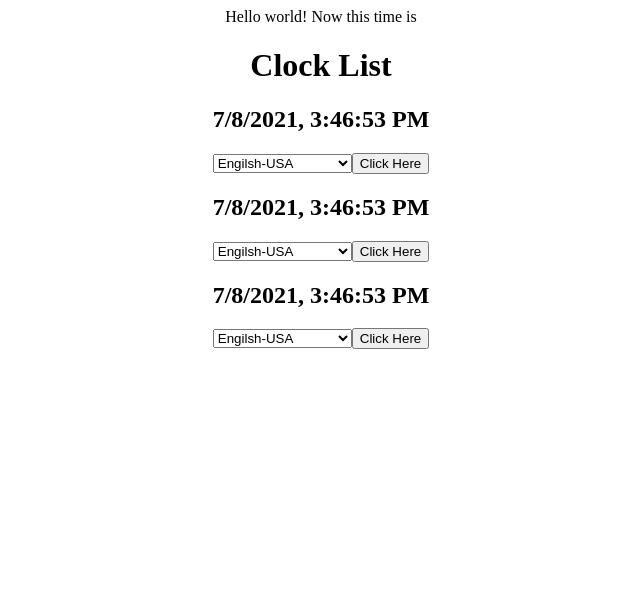
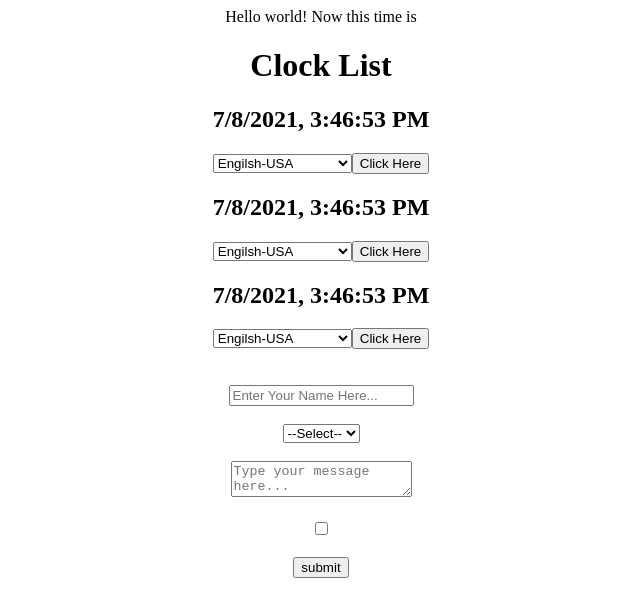
Before and after one commit to Raihan-Sharif/learn_react, a React (Create React App) app: page / in a window 1280 px wide. Shown: the top 616 px of the page, without its empty margins (319-959 px from the left). Built offline with nearby package versions, Linux system fonts and the light colour scheme.

Commit message:
Learn Form input.

```diff
--- a/src/App.js
+++ b/src/App.js
@@ -1,4 +1,5 @@
 import ClockList from './Components/clockList';
+import Form from './Components/form';
 
 function App() {
     console.log('App component render.');
@@ -8,6 +9,9 @@ function App() {
             <center>
                 Hello world! Now this time is{' '}
                 <ClockList clockItems={clockItemsData} show="Clock List" locale="en-US" />
+                <br />
+                <br />
+                <Form />
             </center>
         </div>
     );
--- /dev/null
+++ b/src/Components/form.js
@@ -0,0 +1,117 @@
+import React from 'react';
+
+export default class Form extends React.Component {
+    constructor(props) {
+        super(props);
+        this.state = {
+            userName: '',
+            courseName: '',
+            message: '',
+            isActive: false,
+            postData: {},
+        };
+    }
+
+    handleChange = (e) => {
+        console.log(e);
+        if (
+            e.target.type === 'text' ||
+            e.target.type === 'textarea' ||
+            e.target.type === 'select-one'
+        ) {
+            this.setState({
+                [e.target.name]: e.target.value,
+            });
+        } else if (e.target.type === 'checkbox') {
+            this.setState({
+                [e.target.name]: e.target.checked,
+            });
+        }
+    };
+
+    handleFormSubmit = (e) => {
+        console.log(e);
+        e.preventDefault();
+        const { userName, courseName, message, isActive } = this.state;
+        const postData = {
+            userName,
+            courseName,
+            message,
+            isActive,
+        };
+        this.setState({ postData });
+        // console.log('post Data: ', postData);
+    };
+
+    render() {
+        const { userName, courseName, message, isActive, postData } = this.state;
+        let postDataShow = '';
+        console.log('post Data: ', postData);
+        if (Object.keys(postData).length !== 0 && postData.constructor === Object) {
+            postDataShow = `<table>
+        <tr>
+            <td>Name : </td>
+            <td>${postData.userName}</td>
+        </tr>
+
+        <tr>
+            <td>Course Name : </td>
+            <td>${postData.courseName}</td>
+        </tr>
+
+        <tr>
+            <td>Message : </td>
+            <td>${postData.message}</td>
+        </tr>
+
+        <tr>
+            <td>Is Active : </td>
+            <td>${postData.isActive}</td>
+        </tr>
+    </table>`;
+        }
+        return (
+            <div>
+                <form onSubmit={this.handleFormSubmit}>
+                    <input
+                        type="text"
+                        name="userName"
+                        value={userName}
+                        placeholder="Enter Your Name Here..."
+                        onChange={this.handleChange}
+                    />
+                    <br />
+                    <br />
+                    <select name="courseName" value={courseName} onChange={this.handleChange}>
+                        <option value="">--Select--</option>
+                        <option value="React">React</option>
+                        <option value="Angular">Angular</option>
+                        <option value="Vue">Vue</option>
+                    </select>
+                    <br />
+                    <br />
+                    <textarea
+                        name="message"
+                        value={message}
+                        placeholder="Type your message here..."
+                        onChange={this.handleChange}
+                    />
+                    <br />
+                    <br />
+                    <input
+                        type="checkbox"
+                        name="isActive"
+                        checked={isActive}
+                        onChange={this.handleChange}
+                    />
+                    <br />
+                    <br />
+                    <input type="submit" value="submit" />
+                    <br />
+                    <br />
+                    <div dangerouslySetInnerHTML={{ __html: postDataShow }} />
+                </form>
+            </div>
+        );
+    }
+}
```
Also changed, not shown: 1 other file (tests, documents, lock files or other folders).
